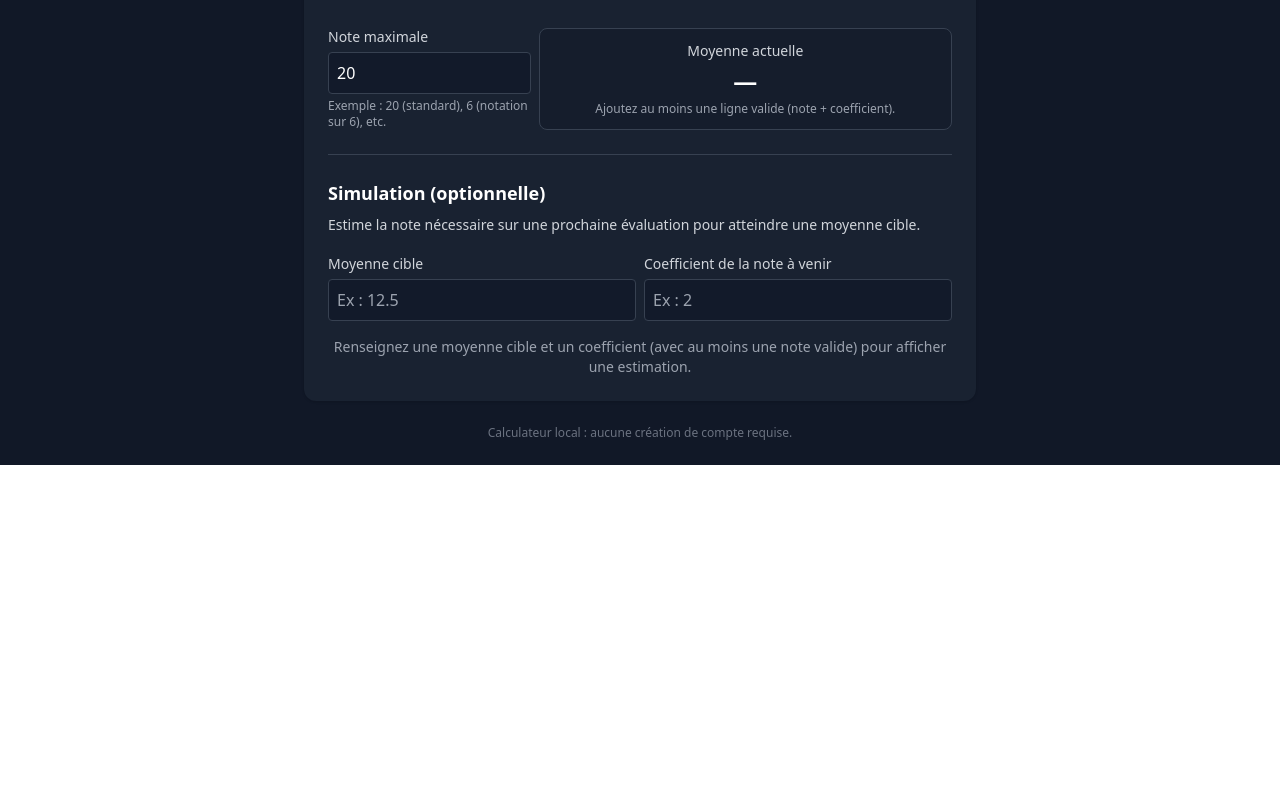
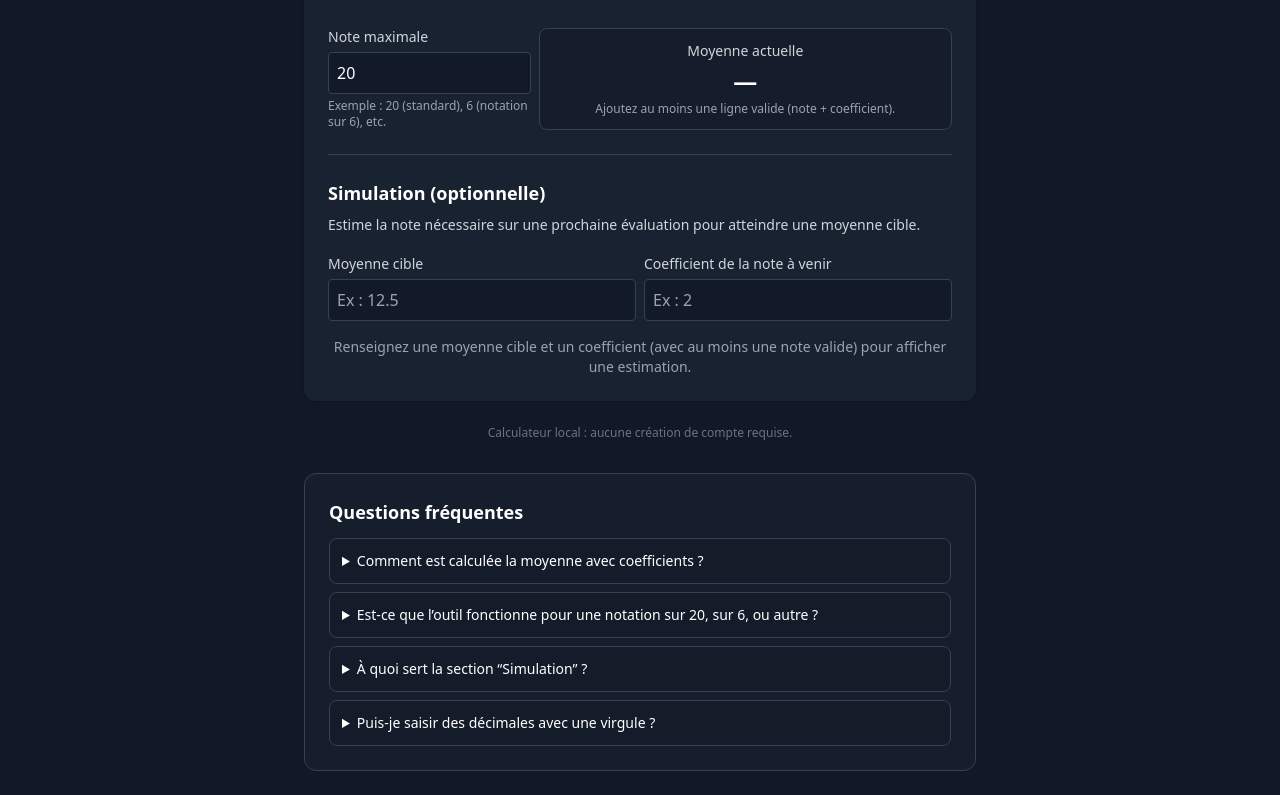
Before and after one commit to Roger-Lalcolo/note-calculator, a React (Vite) app: page / in a window 1280 px wide. Shown: the part 385-1180 px from the top of the page. Before the commit the page ends 850 px from the top, so only its background shows below. Built offline with nearby package versions, Linux system fonts and the light colour scheme.

Commit message:
Add FAQ section

```diff
--- a/src/App.jsx
+++ b/src/App.jsx
@@ -282,6 +282,51 @@ export default function App() {
         <footer className="text-center text-xs text-gray-500 mt-6">
           Calculateur local : aucune création de compte requise.
         </footer>
+        <section className="mt-8 bg-gray-800/40 border border-gray-700 rounded-xl p-4 sm:p-6">
+  <h2 className="text-lg font-semibold">Questions fréquentes</h2>
+
+  <div className="mt-3 space-y-2 text-sm text-gray-300">
+    <details className="bg-gray-900/30 border border-gray-700 rounded-lg p-3">
+      <summary className="cursor-pointer text-white font-medium">
+        Comment est calculée la moyenne avec coefficients ?
+      </summary>
+      <p className="mt-2 leading-relaxed">
+        La moyenne pondérée se calcule en additionnant chaque note multipliée par son coefficient,
+        puis en divisant par la somme des coefficients : Σ(note × coef) / Σ(coef).
+      </p>
+    </details>
+
+    <details className="bg-gray-900/30 border border-gray-700 rounded-lg p-3">
+      <summary className="cursor-pointer text-white font-medium">
+        Est-ce que l’outil fonctionne pour une notation sur 20, sur 6, ou autre ?
+      </summary>
+      <p className="mt-2 leading-relaxed">
+        Oui. Vous pouvez définir la note maximale (20, 6, etc.). Le calcul de moyenne reste identique,
+        seule l’échelle change. La simulation compare aussi la note requise à la note maximale.
+      </p>
+    </details>
+
+    <details className="bg-gray-900/30 border border-gray-700 rounded-lg p-3">
+      <summary className="cursor-pointer text-white font-medium">
+        À quoi sert la section “Simulation” ?
+      </summary>
+      <p className="mt-2 leading-relaxed">
+        Elle estime la note minimale à obtenir sur une prochaine évaluation (avec son coefficient)
+        pour atteindre une moyenne cible. Si la note requise dépasse la note maximale, l’objectif est
+        considéré comme impossible dans le cadre de l’échelle choisie.
+      </p>
+    </details>
+
+    <details className="bg-gray-900/30 border border-gray-700 rounded-lg p-3">
+      <summary className="cursor-pointer text-white font-medium">
+        Puis-je saisir des décimales avec une virgule ?
+      </summary>
+      <p className="mt-2 leading-relaxed">
+        Oui. Les entrées acceptent la virgule ou le point pour les décimales.
+      </p>
+    </details>
+  </div>
+</section>
       </div>
     </div>
   );
```
